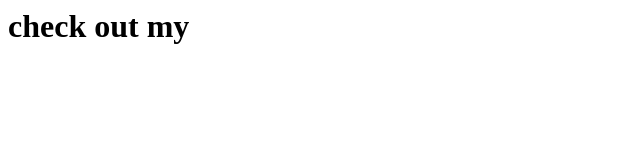
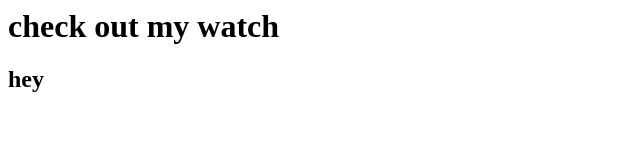
Before and after one commit to nilraj9800/Crytp-App, a website: page index.html in a window 1280 px wide. Shown: the whole page, without its empty margins (0-640 px from the left). Drawn offline with Linux system fonts and the light colour scheme.

Commit message:
Created
description

```diff
--- a/index.html
+++ b/index.html
@@ -1 +1,2 @@
-<h1>check out my </h1>
+<h1>check out my watch </h1>
+<h2>hey</h2>
```
